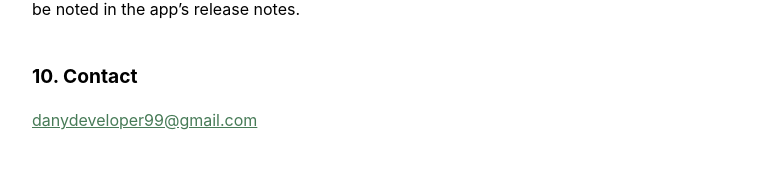
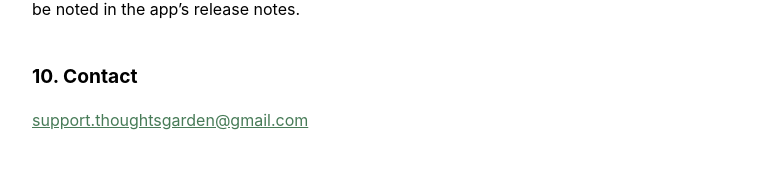
Before and after one commit to thoughtsgarden/thoughtsgarden.github.io, a Jekyll site: the page built from privacy-policy.md, in a window 1280 px wide and 900 px high, scrolled down 1988 px. Shown: the part 686-855 px from the top of the window, without its empty margins (248-1029 px from the left). Built offline with Jekyll 4.4.1, drawn with Linux system fonts in a browser that asks for light colours; our own code applies the rules of GitHub Pages for plain Markdown files.

Commit message:
docs(legal): point the contact section at the support inbox

```diff
--- a/privacy-policy.md
+++ b/privacy-policy.md
@@ -93,4 +93,4 @@ noted in the app's release notes.
 
 ## 10. Contact
 
-[danydeveloper99@gmail.com](mailto:danydeveloper99@gmail.com)
+[support.thoughtsgarden@gmail.com](mailto:support.thoughtsgarden@gmail.com)
```
